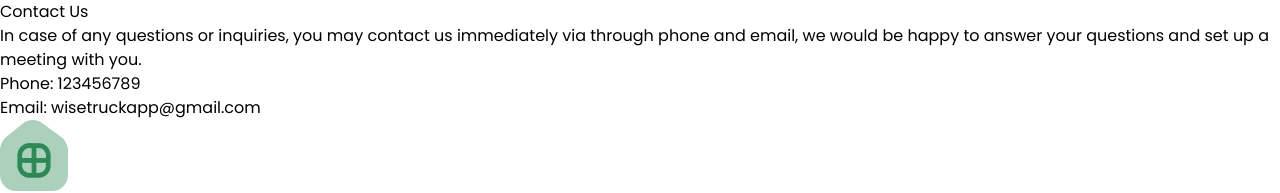
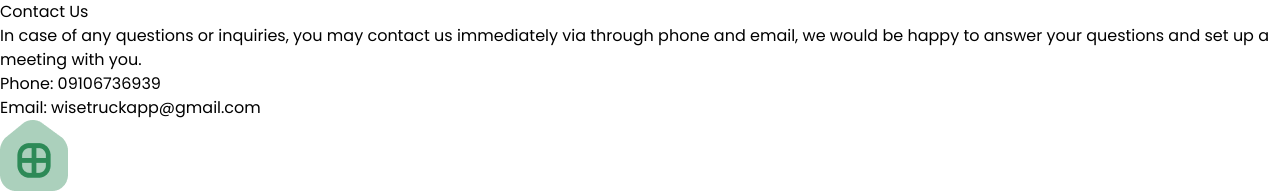
Before and after one commit to paulpdoa/wisetruck, a React (Vite) app in the folder client/: page /contact in a window 1280 px wide. Shown: the top 193 px of the page. Built offline with nearby package versions, Linux system fonts and the light colour scheme; sample sign-in values are in the browser's storage.

Commit message:
binago ko lang yung number sa contacts

```diff
--- a/client/src/pages/customer/CustomerContact.jsx
+++ b/client/src/pages/customer/CustomerContact.jsx
@@ -7,7 +7,7 @@ const CustomerContact = () => {
 
             <div className="p-5">
                 <p>In case of any questions or inquiries, you may contact us immediately via through phone and email, we would be happy to answer your questions and set up a meeting with you.</p>
-                <p className="mt-5 font-medium">Phone: 123456789</p>
+                <p className="mt-5 font-medium">Phone: 09106736939</p>
                 <p className="font-medium">Email: wisetruckapp@gmail.com</p>
             </div>
         </div>
```
